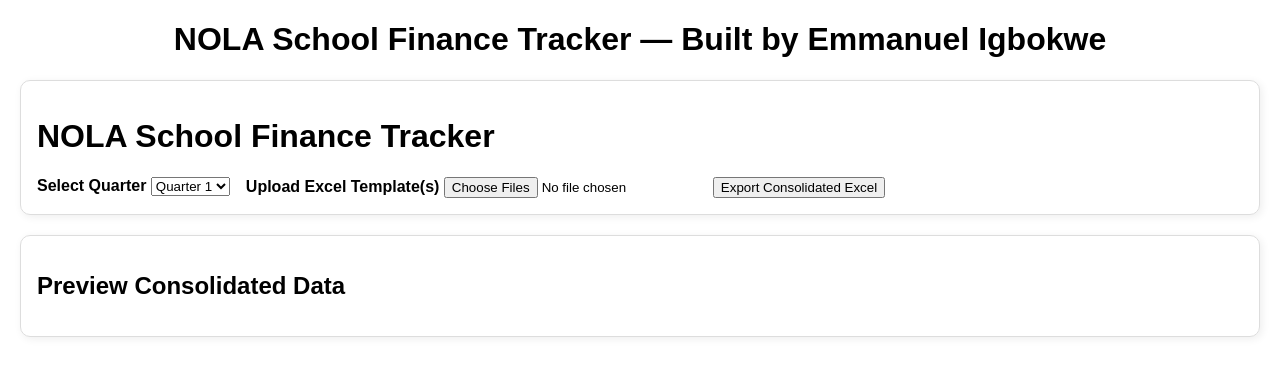
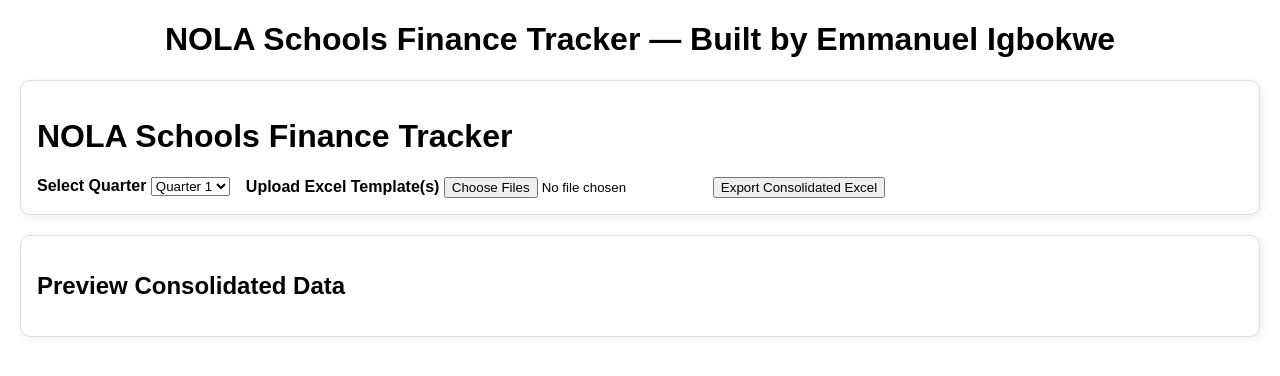
Before and after one commit to Emmanuel-igbokwe/school-finance-tracker1, a plain HTML site: page index.html in a window 1280 px wide. Drawn offline with Linux system fonts and the light colour scheme.

Commit message:
Update index.html

```diff
--- a/index.html
+++ b/index.html
@@ -27,10 +27,10 @@
   </style>
 </head>
 <body>
-<h1 style="text-align:center;">NOLA School Finance Tracker — Built by Emmanuel Igbokwe</h1>
+<h1 style="text-align:center;">NOLA Schools Finance Tracker — Built by Emmanuel Igbokwe</h1>
 
   <div class="card">
-    <h1>NOLA School Finance Tracker</h1>
+    <h1>NOLA Schools Finance Tracker</h1>
     <div class="row">
       <div>
         <label for="quarter"><strong>Select Quarter</strong></label>
```
